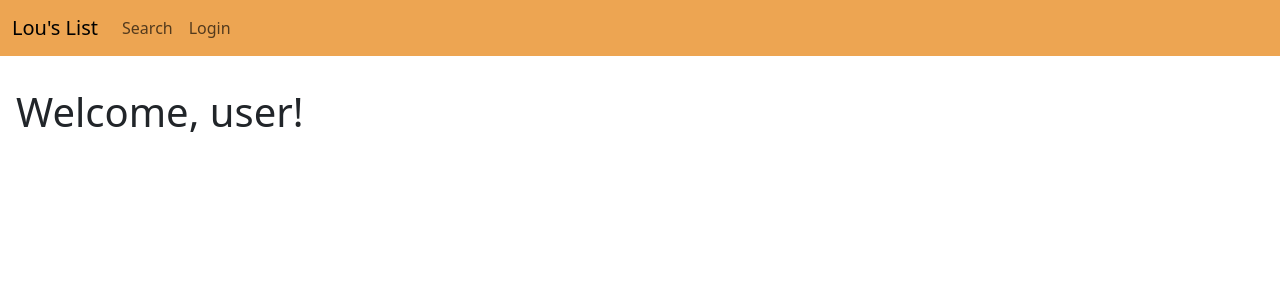
After one commit to clrali/lous-list, a Django app: page /profile/user in a window 1280 px wide. The commit adds this page. Shown: the top 300 px of the page. Run offline with Django 3.2, Linux system fonts and the light colour scheme; data comes from the database, SQL or seed files in the repository; both versions use the stored data as it was after the commit; some libraries are stand-ins or nearby versions.

Commit message:
added a profile page

```diff
--- a/louslistapp/apps.py
+++ b/louslistapp/apps.py
@@ -4,3 +4,9 @@ from django.apps import AppConfig
 class LouslistappConfig(AppConfig):
     default_auto_field = 'django.db.models.BigAutoField'
     name = 'louslistapp'
+
+# class UsersConfig(AppConfig):
+#     name = 'users'
+
+#     def ready(self):
+#         import users.signals
--- a/louslistapp/templates/louslistapp/navbar.html
+++ b/louslistapp/templates/louslistapp/navbar.html
@@ -32,12 +32,15 @@
             </li>
             {% if user.is_authenticated %}
             <li class="nav-item">
+              <a class="nav-link" href="/profile/{{user.username}}">{{user.username}}'s Profile</a>
+            </li>
+            <li class="nav-item">
               <a class="nav-link" href="{% url 'account_logout' %}">Logout</a>
             </li>
             {% else %}
             <li class="nav-item">
               <a class="nav-link" href="{% provider_login_url 'google' %}"
-                >Login with Google</a
+                >Login</a
               >
             </li>
             {% endif %}
--- /dev/null
+++ b/louslistapp/templates/louslistapp/profile.html
@@ -0,0 +1,11 @@
+{% extends "louslistapp/navbar.html" %}
+{% load socialaccount %}
+
+{% block content %}
+<div class="row my-3 p-3">
+  <h1>Welcome, {{ profile.username }}!</h1>
+  {% if user.is_authenticated %}
+  <img src="{{ user.socialaccount_set.all.0.get_avatar_url }}" />
+  {% endif %}
+</div>
+{% endblock %}
--- a/louslistapp/urls.py
+++ b/louslistapp/urls.py
@@ -14,5 +14,6 @@ urlpatterns = [
     path('course-create/', CourseCreate.as_view(), name='course-create'),
     path('', TemplateView.as_view(template_name="login.html")),
     path('accounts/', include('allauth.urls')),
-    path('logout', LogoutView.as_view()),
+    path('logout/', LogoutView.as_view()),
+    path('profile/<username>', views.profile, name="profile")
 ]
--- a/louslistapp/views.py
+++ b/louslistapp/views.py
@@ -1,13 +1,14 @@
 from django.shortcuts import render, redirect
+from django.http import Http404
 import requests
 from django.utils import timezone
 from datetime import datetime, timedelta
-from .models import Course
+from .models import Course, UserProfile
 from .forms import CourseSelected
 from django.views.generic.edit import CreateView
 from django.views.generic import TemplateView
 from django.urls import reverse_lazy
-
+from django.contrib.auth.models import User
 
 def home(request):
     return render(request, 'louslistapp/home.html')
@@ -116,3 +117,12 @@ def course_detail(request, id):
             course.save()
 
     return render(request, 'louslistapp/course_detail.html', {'course': course, 'form2': form2})
+
+
+def profile(request, username):
+	try:
+		user = User.objects.get(username=username)
+	except:
+		raise Http404
+
+	return render(request, 'louslistapp/profile.html', {"profile": user})
```
Also changed, not shown: louslistapp/models.py (+8 -0 lines), louslistapp/signals.py (added, +15 -0 lines), db.sqlite3, louslistapp/migrations/0016_userprofile.py (added).
